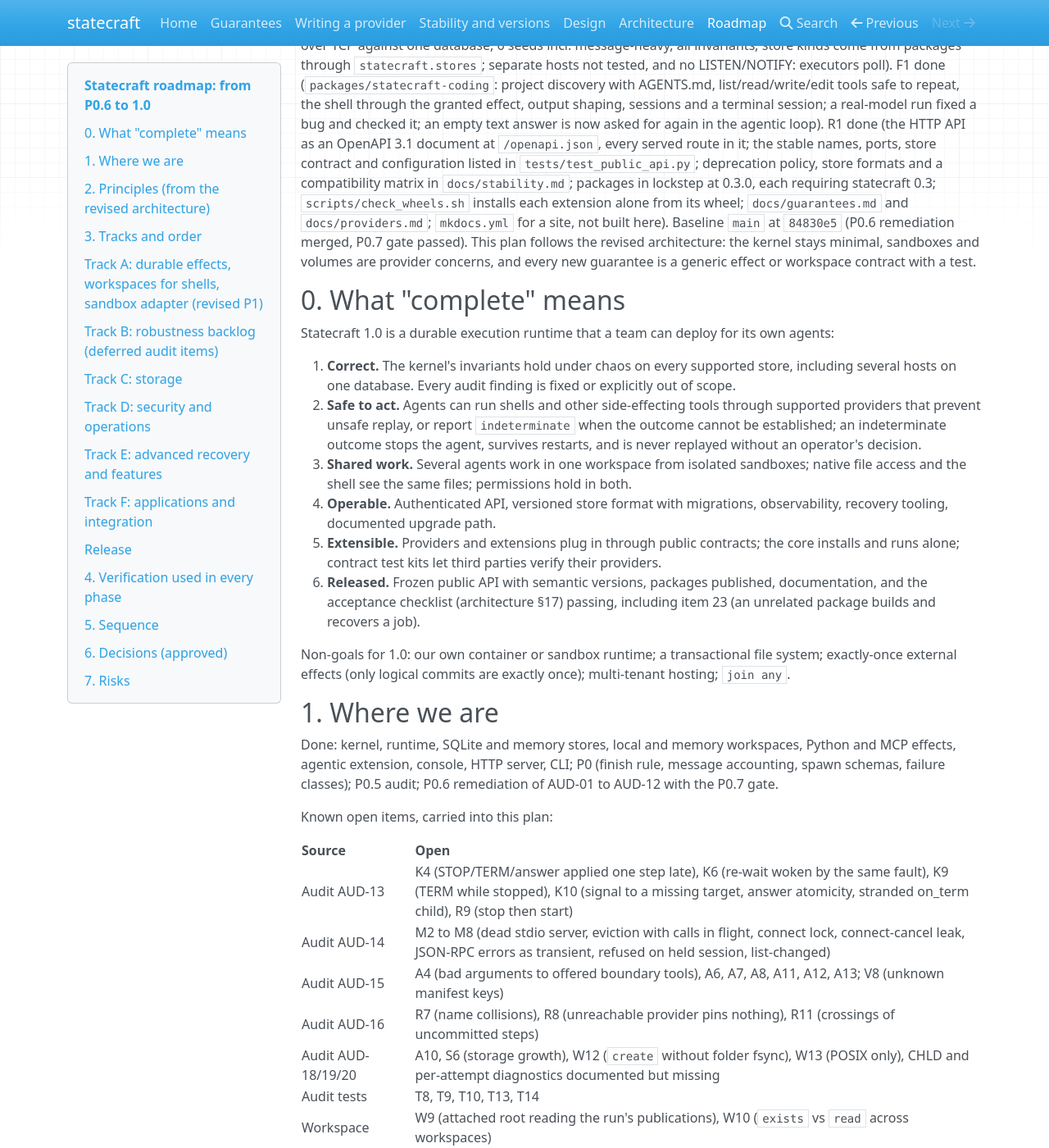
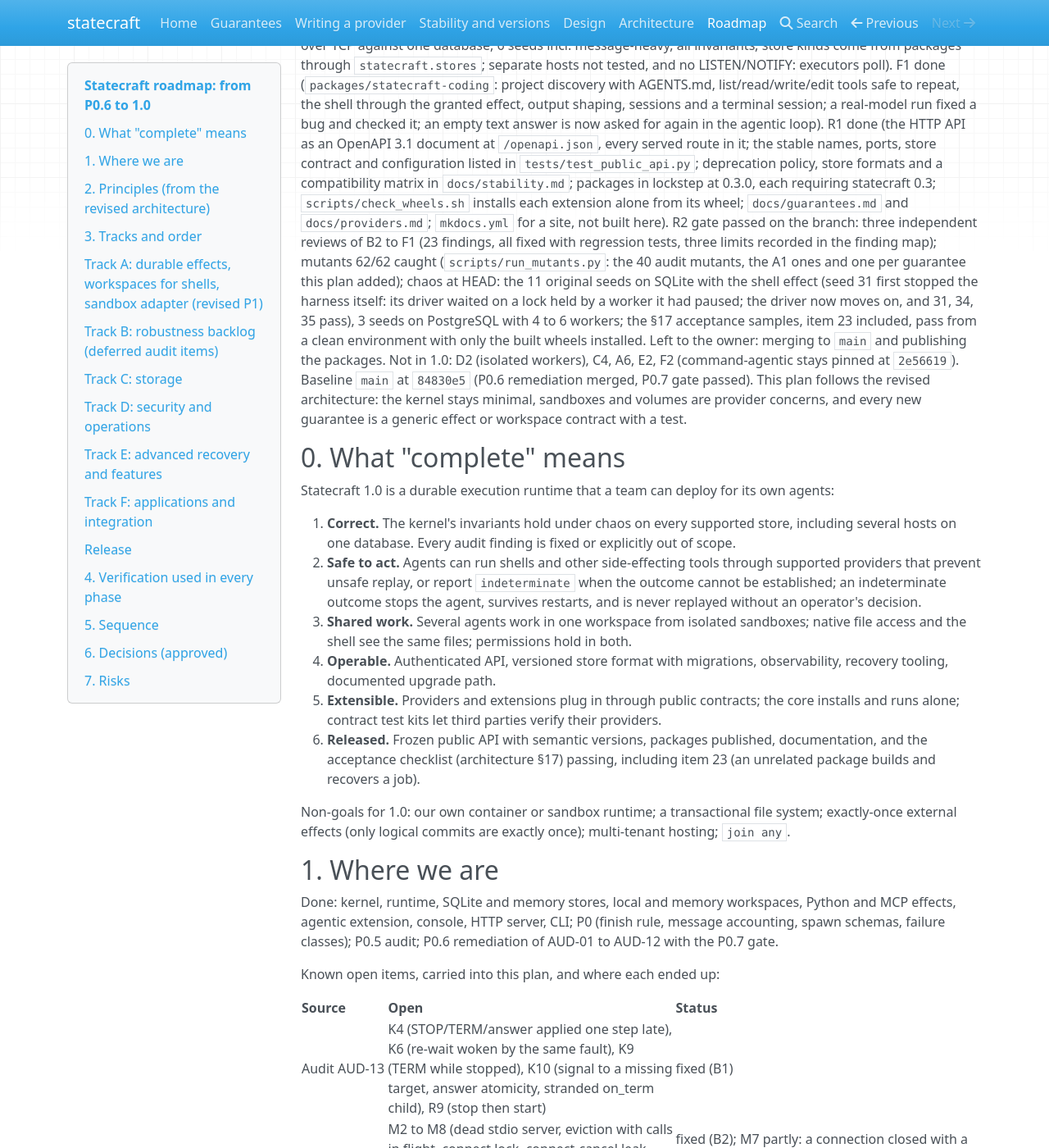
Before and after one commit to kimGreg/statecraft, an MkDocs documentation site: the page built from docs/roadmap.md, in a window 1280 px wide and 1400 px high, scrolled down 859 px. Shown: the whole window at 82% size. Built offline with MkDocs 1.6.1, drawn with Linux system fonts in a browser that asks for light colours; nearby versions of some CDN libraries; some of the changed text lies outside the part shown.

Commit message:
R2: the 1.0 gate on the branch; finding maps closed
- the chaos driver moves on when a worker it paused holds the store's
  write lock (it was waiting on itself); message-heavy seeds pass
- roadmap: every audit and review finding fixed or out of scope, with
  the limits that remain; R2 results (reviews, 62/62 mutants, 11 SQLite
  and 3 PostgreSQL chaos seeds, the acceptance samples from a clean
  environment with only the built wheels)

Co-Authored-By: Claude Opus 5.5 <noreply@anthropic.com>

```diff
--- a/docs/roadmap.md
+++ b/docs/roadmap.md
@@ -48,6 +48,15 @@ store contract and configuration listed in `tests/test_public_api.py`; deprecati
 formats and a compatibility matrix in `docs/stability.md`; packages in lockstep at 0.3.0, each
 requiring statecraft 0.3; `scripts/check_wheels.sh` installs each extension alone from its wheel;
 `docs/guarantees.md` and `docs/providers.md`; `mkdocs.yml` for a site, not built here).
+R2 gate passed on the branch: three independent reviews of B2 to F1 (23 findings, all fixed with
+regression tests, three limits recorded in the finding map); mutants 62/62 caught
+(`scripts/run_mutants.py`: the 40 audit mutants, the A1 ones and one per guarantee this plan
+added); chaos at HEAD: the 11 original seeds on SQLite with the shell effect (seed 31 first
+stopped the harness itself: its driver waited on a lock held by a worker it had paused; the
+driver now moves on, and 31, 34, 35 pass), 3 seeds on PostgreSQL with 4 to 6 workers; the §17
+acceptance samples, item 23 included, pass from a clean environment with only the built wheels
+installed. Left to the owner: merging to `main` and publishing the packages. Not in 1.0: D2
+(isolated workers), C4, A6, E2, F2 (command-agentic stays pinned at `2e56619`).
 Baseline `main` at `84830e5` (P0.6 remediation merged, P0.7 gate passed).
 This plan follows the revised architecture: the kernel stays minimal, sandboxes and volumes are
 provider concerns, and every new guarantee is a generic effect or workspace contract with a test.
@@ -82,20 +91,21 @@ Done: kernel, runtime, SQLite and memory stores, local and memory workspaces, Py
 effects, agentic extension, console, HTTP server, CLI; P0 (finish rule, message accounting, spawn
 schemas, failure classes); P0.5 audit; P0.6 remediation of AUD-01 to AUD-12 with the P0.7 gate.
 
-Known open items, carried into this plan:
+Known open items, carried into this plan, and where each ended up:
 
-| Source | Open |
-|---|---|
-| Audit AUD-13 | K4 (STOP/TERM/answer applied one step late), K6 (re-wait woken by the same fault), K9 (TERM while stopped), K10 (signal to a missing target, answer atomicity, stranded on_term child), R9 (stop then start) |
-| Audit AUD-14 | M2 to M8 (dead stdio server, eviction with calls in flight, connect lock, connect-cancel leak, JSON-RPC errors as transient, refused on held session, list-changed) |
-| Audit AUD-15 | A4 (bad arguments to offered boundary tools), A6, A7, A8, A11, A12, A13; V8 (unknown manifest keys) |
-| Audit AUD-16 | R7 (name collisions), R8 (unreachable provider pins nothing), R11 (crossings of uncommitted steps) |
-| Audit AUD-18/19/20 | A10, S6 (storage growth), W12 (`create` without folder fsync), W13 (POSIX only), CHLD and per-attempt diagnostics documented but missing |
-| Audit tests | T8, T9, T10, T13, T14 |
-| Workspace | W9 (attached root reading the run's publications), W10 (`exists` vs `read` across workspaces) |
-| Release gates | HTTP authentication; store format version and migrations |
-| Code review of the P1 design | agentic loop never passes an idempotency key; `non_repeatable` always refused; no unknown-outcome class; no reconciliation source for providers; all symlinks refused |
-| Integration | command-agentic pinned at `2e56619` |
+| Source | Open | Status |
+|---|---|---|
+| Audit AUD-13 | K4 (STOP/TERM/answer applied one step late), K6 (re-wait woken by the same fault), K9 (TERM while stopped), K10 (signal to a missing target, answer atomicity, stranded on_term child), R9 (stop then start) | fixed (B1) |
+| Audit AUD-14 | M2 to M8 (dead stdio server, eviction with calls in flight, connect lock, connect-cancel leak, JSON-RPC errors as transient, refused on held session, list-changed) | fixed (B2); M7 partly: a connection closed with a request out stays `transient` (the client cannot prove it unsent); the review's reconnect loop fixed |
+| Audit AUD-15 | A4 (bad arguments to offered boundary tools), A6, A7, A8, A11, A12, A13; V8 (unknown manifest keys) | fixed (B3) |
+| Audit AUD-16 | R7 (name collisions), R8 (unreachable provider pins nothing), R11 (crossings of uncommitted steps) | fixed (B3; R11 with E1) |
+| Audit AUD-18/19/20 | A10, S6 (storage growth), W12 (`create` without folder fsync), W13 (POSIX only), CHLD and per-attempt diagnostics documented but missing | S6, W12, CHLD, per-attempt diagnostics fixed (C2, A3, E1); A10 out of scope for 1.0 (history is linear; the record still holds the conversation); W13 out of scope (POSIX only, documented) |
+| Audit tests | T8, T9, T10, T13, T14 | fixed (B3); T13 partly (the `run()` races behind the flaky tests fixed) |
+| Workspace | W9 (attached root reading the run's publications), W10 (`exists` vs `read` across workspaces) | fixed (A3) |
+| Release gates | HTTP authentication; store format version and migrations | fixed (D1, C1) |
+| Code review of the P1 design | agentic loop never passes an idempotency key; `non_repeatable` always refused; no unknown-outcome class; no reconciliation source for providers; all symlinks refused | fixed (A1, A3); `non_repeatable` stays refused from states by design (docs/guarantees.md) |
+| Review of B2 to F1 | 23 findings (kernel and stores 8, runtime 6, server and extensions 9) | fixed with regression tests (`b889253`); left: metrics read every journaled call (cost on large stores), a `usd` limit without client prices may be passed by one call, GC holds an agent's lease for its sweep (signals wait for it) |
+| Integration | command-agentic pinned at `2e56619` | independent track (F2): stays pinned |
 
 ## 2. Principles (from the revised architecture)
 
```
Also changed, not shown: 18 other files.
